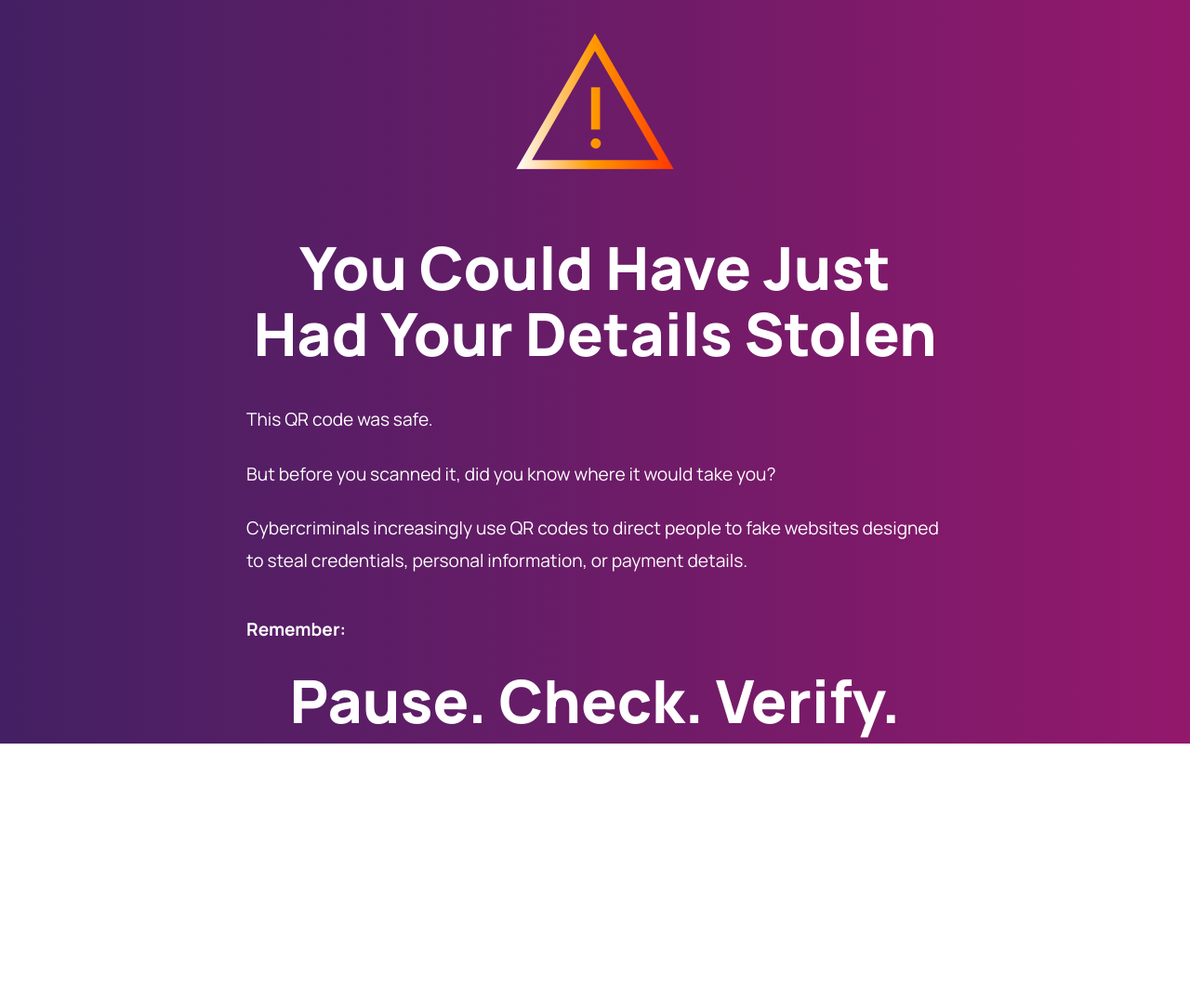
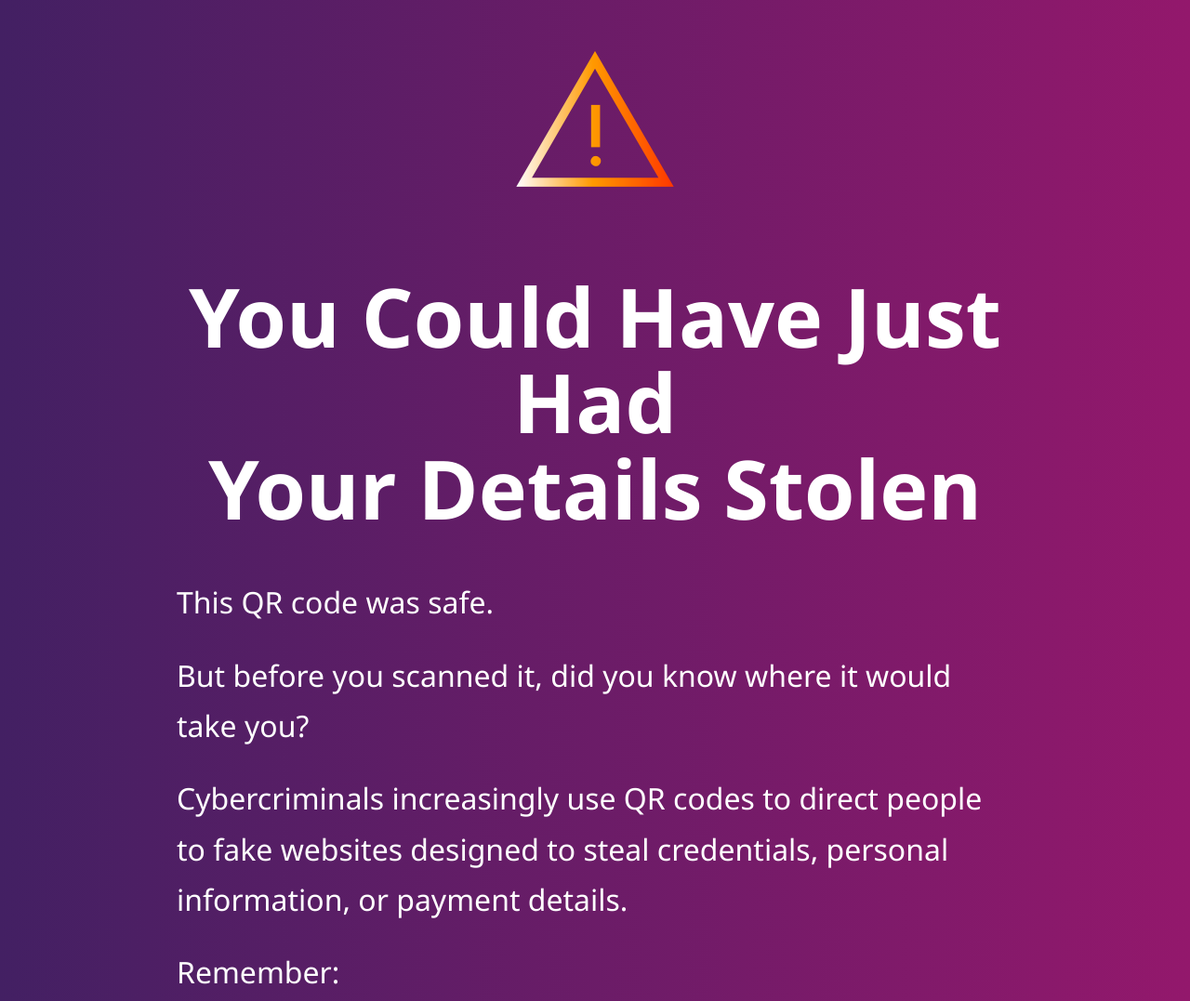
Before and after one commit to tom-hayter/ccs-qr-demo, a plain HTML site: page index.html in a window 1280 px wide. Shown: the top 1077 px of the page at 93% size. Before the commit the page ends 800 px from the top, so only its background shows below. Drawn offline with Linux system fonts and the light colour scheme.

Commit message:
Update index.html

```diff
--- a/index.html
+++ b/index.html
@@ -1,102 +1,152 @@
 <!DOCTYPE html>
-<html>
+<html lang="en">
 <head>
-<meta charset="utf-8">
-<meta name="viewport" content="width=device-width, initial-scale=1">
-<title>Cybersecurity Awareness</title>
+<meta charset="UTF-8">
+<meta name="viewport" content="width=device-width, initial-scale=1.0">
 
-<link rel="preconnect" href="https://fonts.googleapis.com">
-<link rel="preconnect" href="https://fonts.gstatic.com" crossorigin>
-<link href="https://fonts.googleapis.com/css2?family=Manrope:wght@400;700;800&display=swap" rel="stylesheet">
+<title>Pause. Check. Verify.</title>
 
 <style>
+html,
 body {
     margin: 0;
+    padding: 0;
     min-height: 100vh;
-    display: flex;
-    justify-content: center;
-    align-items: center;
+    width: 100%;
+    font-family: "Segoe UI", Arial, sans-serif;
     background: linear-gradient(to right, #432063, #93186C);
-    font-family: 'Manrope', sans-serif;
     color: white;
 }
 
-.container {
-    width: 90%;
-    max-width: 750px;
-    text-align: left;
+.page {
+    width: 100%;
+    display: flex;
+    justify-content: center;
+    padding: 30px 20px;
+    box-sizing: border-box;
 }
 
-.hero-image {
-    display: block;
+.content {
+    width: 100%;
+    max-width: 900px;
+}
+
+.logo {
+    text-align: center;
+    margin-bottom: 25px;
+}
+
+.logo img {
     width: 200px;
     height: 200px;
-    margin: 0 auto 40px auto;
+    object-fit: contain;
 }
 
-h1 {
+.heading {
     text-align: center;
-    font-size: clamp(2rem, 5vw, 4rem);
-    font-weight: 800;
-    line-height: 1.1;
-    margin-bottom: 40px;
+    font-weight: 700;
+    line-height: 1.05;
+    margin-bottom: 50px;
+
+    /* Responsive but constrained */
+    font-size: clamp(2.5rem, 7vw, 5.5rem);
+
+    /* Prevent overflow */
+    overflow-wrap: normal;
+    word-break: keep-all;
 }
 
-p {
-    font-size: 1.2rem;
-    line-height: 1.8;
-    margin-bottom: 24px;
+.heading-line {
+    display: block;
 }
 
-.remember {
-    font-weight: 700;
-    margin-top: 40px;
+.body-text {
+    font-size: 2rem;
+    line-height: 1.7;
+}
+
+.body-text p {
+    margin: 0 0 24px 0;
 }
 
 .pcv {
-    font-weight: 800;
-    font-size: clamp(2rem, 5vw, 4rem);
+    text-align: center;
+    font-weight: 700;
     line-height: 1.1;
-    text-align: center;
-    margin-top: 20px;
-    margin-bottom: 0;
+    margin-top: 30px;
+
+    /* Never wrap */
+    white-space: nowrap;
+
+    /* Responsive */
+    font-size: clamp(2.5rem, 8vw, 5.5rem);
+}
+
+@media (max-width: 768px) {
+    .body-text {
+        font-size: 1.35rem;
+    }
+
+    .logo img {
+        width: 160px;
+        height: 160px;
+    }
+}
+
+@media (max-width: 480px) {
+    .heading {
+        font-size: clamp(2rem, 8vw, 3.5rem);
+    }
+
+    .pcv {
+        font-size: clamp(2rem, 8vw, 3.5rem);
+    }
+
+    .body-text {
+        font-size: 1.15rem;
+    }
+
+    .logo img {
+        width: 140px;
+        height: 140px;
+    }
 }
 </style>
 </head>
 
 <body>
 
-<div class="container">
+<div class="page">
+    <div class="content">
 
-    <img src="/ccs-qr-demo/alert.png"
-         alt="Cybersecurity Awareness"
-         class="hero-image">
+        <div class="logo">
+            <img src="alert.png" alt="Alert">
+        </div>
 
-    <h1>
-        You Could Have Just<br>
-        Had Your Details Stolen
-    </h1>
+        <h1 class="heading">
+            <span class="heading-line">You Could Have Just Had</span>
+            <span class="heading-line">Your Details Stolen</span>
+        </h1>
 
-    <p>
-        This QR code was safe.
-    </p>
+        <div class="body-text">
+            <p>This QR code was safe.</p>
 
-    <p>
-        But before you scanned it, did you know where it would take you?
-    </p>
+            <p>But before you scanned it, did you know where it would take you?</p>
 
-    <p>
-        Cybercriminals increasingly use QR codes to direct people to fake websites designed to steal credentials, personal information, or payment details.
-    </p>
+            <p>
+                Cybercriminals increasingly use QR codes to direct people to
+                fake websites designed to steal credentials, personal information,
+                or payment details.
+            </p>
 
-    <p class="remember">
-        Remember:
-    </p>
+            <p>Remember:</p>
+        </div>
 
-    <p class="pcv">
-        Pause. Check. Verify.
-    </p>
+        <div class="pcv">
+            Pause. Check. Verify.
+        </div>
 
+    </div>
 </div>
 
 </body>
```
